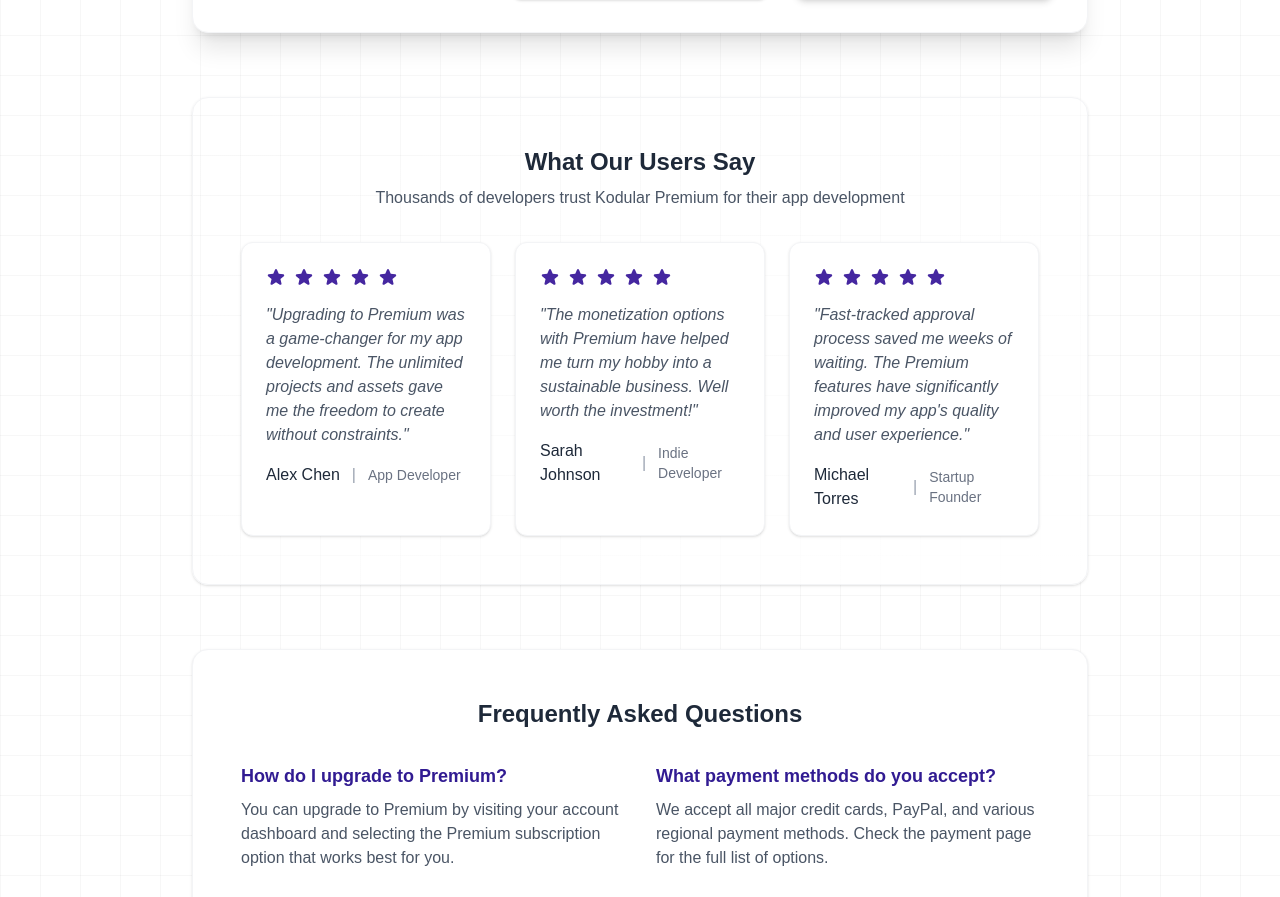
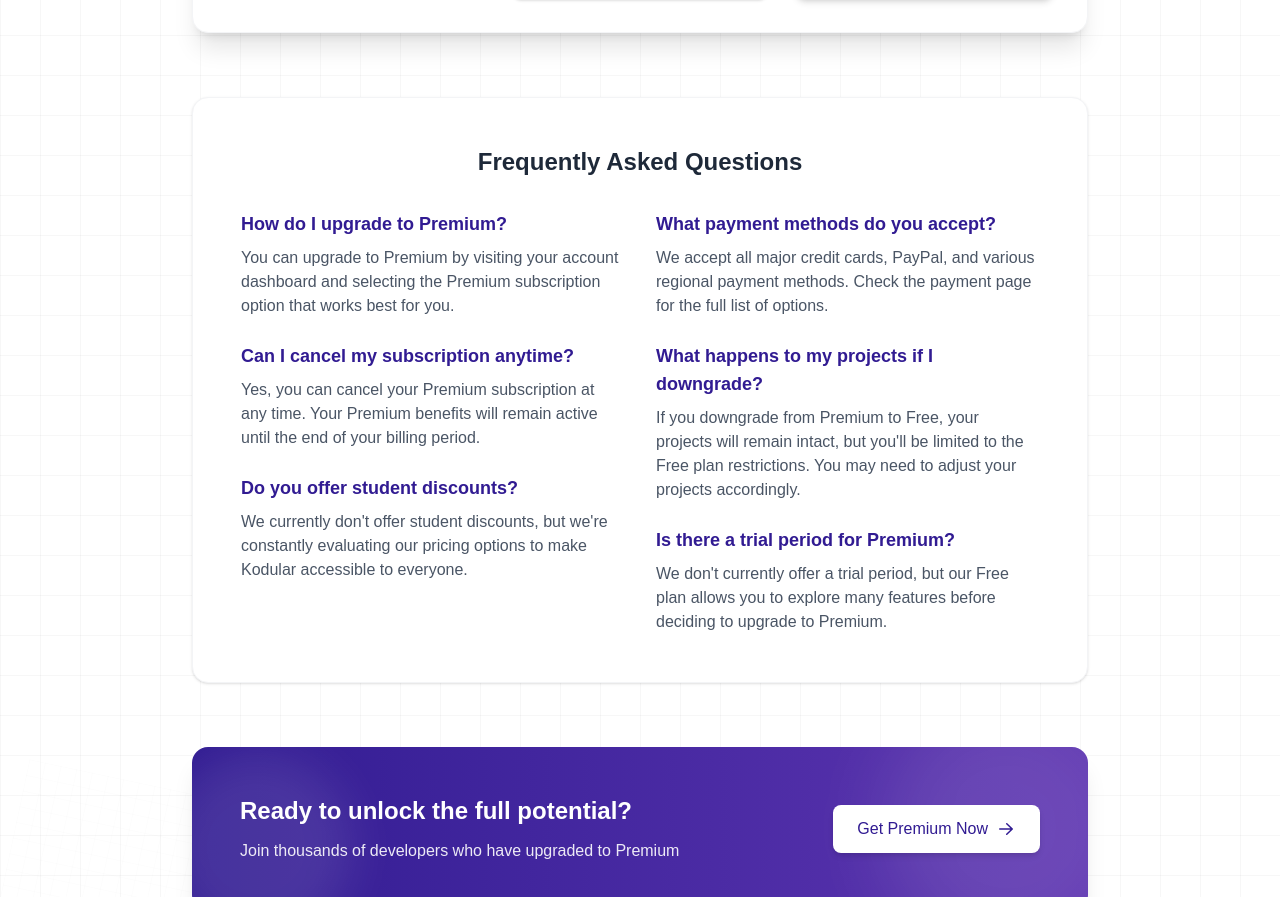
Before and after one commit to Kodular/kodular.github.io, an Astro site: page /pricing in a window 1280 px wide. Shown: the part 1221-2118 px from the top of the page. Built offline with nearby package versions, Linux system fonts and the light colour scheme; Astro itself is replaced by a stand-in of ours.

Commit message:
remove testimonials section from pricing page

```diff
--- a/src/pages/pricing.astro
+++ b/src/pages/pricing.astro
@@ -145,7 +145,7 @@ import Layout from '../layouts/Layout.astro';
 		</div>
 
     <!-- Testimonials Section -->
-    <div class="max-w-4xl mx-auto mt-16 bg-gradient-to-br from-primary-50 to-white rounded-2xl overflow-hidden shadow-sm border border-gray-100 p-8 md:p-12">
+    <!-- <div class="max-w-4xl mx-auto mt-16 bg-gradient-to-br from-primary-50 to-white rounded-2xl overflow-hidden shadow-sm border border-gray-100 p-8 md:p-12">
       <h3 class="text-2xl font-bold text-gray-800 mb-2 text-center">What Our Users Say</h3>
       <p class="text-gray-600 text-center mb-8">Thousands of developers trust Kodular Premium for their app development</p>
 
@@ -258,7 +258,7 @@ import Layout from '../layouts/Layout.astro';
           </div>
         </div>
       </div>
-    </div>
+    </div> -->
 
     <!-- FAQ Section -->
     <div class="max-w-4xl mx-auto mt-16 bg-white rounded-2xl overflow-hidden shadow-sm border border-gray-100 p-8 md:p-12">
```
